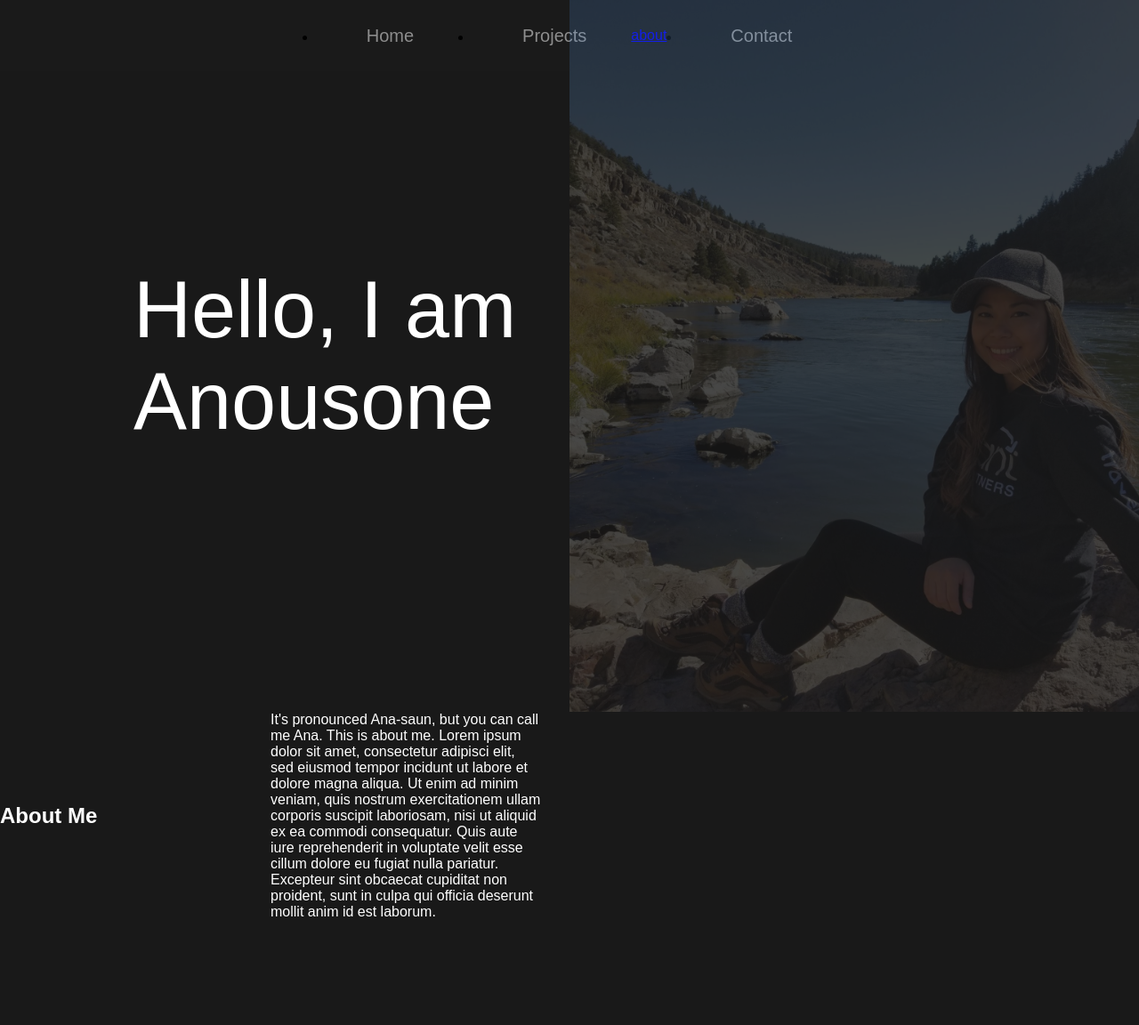
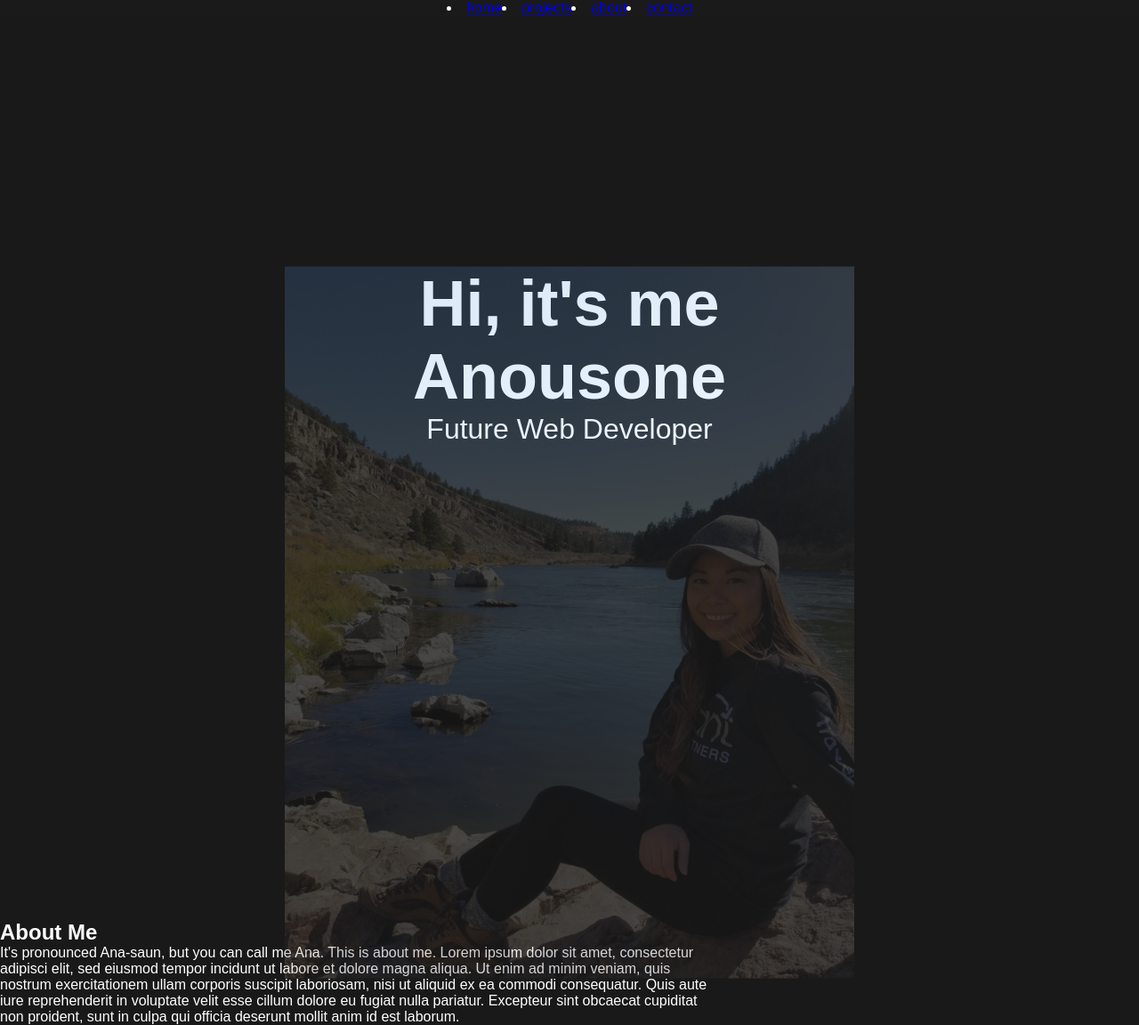
Before and after one commit to anakayy/Portfolio, a plain HTML site: page index.html in a window 1280 px wide. Shown: the whole page at 89% size. Before the commit the page ends 1034 px from the top, so only its background shows below. Drawn offline with Linux system fonts and the light colour scheme.

Commit message:
updated about me

```diff
--- a/assets/style.css
+++ b/assets/style.css
@@ -3,7 +3,6 @@
   padding: 0;
   box-sizing: border-box;
 }
-
 body {
   width: 100%;
   max-width: 1400px;
@@ -16,87 +15,48 @@ body {
 
 .navbar {
   width: 100%;
-  position: fixed;
-  top: 0;
-  left: 0;
   display: flex;
   justify-content: center;
   align-items: center;
   background: #1a1a1a;
+  color: white;
 }
-
-.link-group {
-  list-style: none;
-  display: flex;
-}
-
-.link a {
-  color: #fff;
-  opacity: 0.5;
-  text-decoration: none;
-  text-transform: capitalize;
-  padding: 10px 30px;
-  margin: 0 20px;
-  line-height: 80px;
-  transition: 0.5s;
-  font-size: 20px;
-}
-
-.link a:hover,
-.link.active a {
-  opacity: 1;
-}
-
 .home-section {
   width: 100%;
   height: 100vh;
-  padding: 0 150px;
   display: flex;
-  align-items: center;
-  position: relative;
-  top: 0;
-  opacity: 0;
-  transition: 1s;
 }
-
-.hero-heading {
-  color: #fff;
-  font-size: 90px;
-  font-weight: 300;
-}
-
 .home-img {
   position: absolute;
   top: 0;
   right: 0;
   height: 100vh;
-  width: 50%;
+  width: 100%;
   object-fit: cover;
   opacity: 0.2;
 }
-
-.home-section.active,
-.project-section.active,
-.about-section.active,
-.contact-section.active {
-  position: relative;
-  opacity: 1;
-  z-index: 8;
+/* text css above hero image*/
+.hero_title {
+  font-size: 4.5rem;
+}
+.hero_desc {
+  font-size: 2rem;
+}
+.hero-text {
+  text-align: center;
+  position: absolute;
+  top: 50%;
+  left: 50%;
+  transform: translate(-50%, -50%);
+  color: white;
+}
+.about {
+  align-items: center;
+  color: white;
+  width: 50rem;
 }
 
-.about {
-  display: flex;
+.header-about {
+  color: white;
   align-items: center;
-  color: white;
-  width: 38rem;
 }
-.text-center {
-  color: white;
-}
-.about-info {
-  display: flex;
-  color: #fff;
-  opacity: 0.6;
-  font-size: 20px;
-  line-height: var(--line-height);
-}
--- a/index.html
+++ b/index.html
@@ -8,30 +8,48 @@
     <link rel="stylesheet" href="./assets/style.css" />
   </head>
   <body>
-    <!-- navbar -->
     <nav class="navbar">
-        <li class="link"><a href="#">home</a></li>
-        <li class="link"><a href="#">projects</a></li>
-        <a href="#about">about</a>
-        <li class="link"><a href="#">contact</a></li>
+      <li class="link"><a href="#home">home</a></li>
+      <li class="link"><a href="#projects">projects</a></li>
+      <li class="link"><a href="#about">about</a></li>
+      <li class="link"><a href="#contact">contact</a></li>
+    </nav>
 
-    </nav>
-    <section class="home-section active" id="home">
-      <h1 class="hero-heading">
-        Hello, I am <br />
-        Anousone
-      </h1>
-      <img src="img/home.JPG" class="home-img" alt="me in Montana" />
+    <section class="home-section" id="home">
+      <div class="container-fluid">
+        <div class="row">
+          <div class="col-lg-12 col-md-12 col-sm-12 col-xs-12 hero-text">
+            <h2 class="hero_title">Hi, it's me Anousone</h2>
+            <p class="hero_desc">Future Web Developer</p>
+            <img src="img/home.JPG" class="home-img" alt="me in Montana" />
+          </div>
+        </div>
+      </div>
     </section>
-
-    <!-- about section -->
+    <br />
+    <br />
+    <br />
+    <br />
+    <br />
+    <br />
+    <br />
+    <br />
+    <br />
+    <br />
+    <br />
+    <br />
     <section class="about" id="about">
-      <h1 class="about">About Me</h1>
-<p class="about">
-          It's pronounced Ana-saun, but you can call me Ana. This is about me. Lorem ipsum dolor sit amet, consectetur adipisci elit, sed eiusmod tempor incidunt ut labore et dolore magna aliqua. Ut enim ad minim veniam, quis nostrum exercitationem ullam corporis suscipit laboriosam, nisi ut aliquid ex ea commodi consequatur. Quis aute iure reprehenderit in voluptate velit esse cillum dolore eu fugiat nulla pariatur. Excepteur sint obcaecat cupiditat non proident, sunt in culpa qui officia deserunt mollit anim id est laborum.
-        </p>
-
-    </section>
+      <h1 class="header-about">About Me</h1>
+      <p class="about">
+        It's pronounced Ana-saun, but you can call me Ana. This is about me.
+        Lorem ipsum dolor sit amet, consectetur adipisci elit, sed eiusmod
+        tempor incidunt ut labore et dolore magna aliqua. Ut enim ad minim
+        veniam, quis nostrum exercitationem ullam corporis suscipit laboriosam,
+        nisi ut aliquid ex ea commodi consequatur. Quis aute iure reprehenderit
+        in voluptate velit esse cillum dolore eu fugiat nulla pariatur.
+        Excepteur sint obcaecat cupiditat non proident, sunt in culpa qui
+        officia deserunt mollit anim id est laborum.
+      </p>
     </section>
   </body>
 </html>
```
Also changed, not shown: script.js (deleted, +0 -19 lines).
